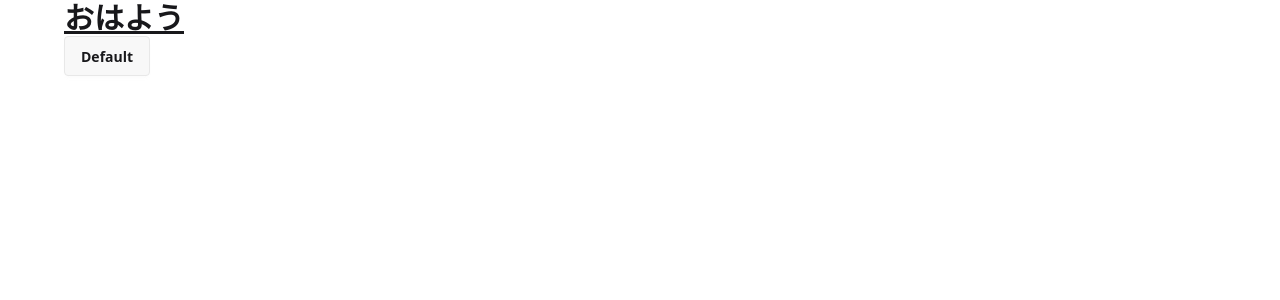
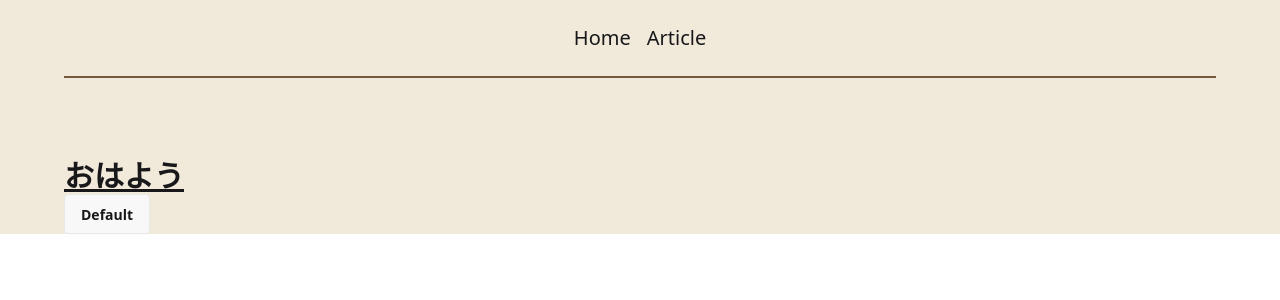
Before and after one commit to Rikka1073/Next-new-blog-app, a Next.js app: page / in a window 1280 px wide. Shown: the top 300 px of the page. Built offline with nearby package versions, Linux system fonts and the light colour scheme.

Commit message:
headerの作成　背景色の追加

```diff
--- a/app/layout.tsx
+++ b/app/layout.tsx
@@ -1,10 +1,16 @@
+import Header from "../components/Header";
 import "../styles/globals.css";
 
 export default function RootLayout({ children }: { children: React.ReactNode }) {
   return (
     <html lang="en">
       <body>
-        <div className="max-w-6xl mx-auto">{children}</div>
+        <div className="bg-[#F1E9DA]">
+          <div className="max-w-6xl mx-auto">
+            <Header />
+            {children}
+          </div>
+        </div>
       </body>
     </html>
   );
--- /dev/null
+++ b/components/Header.tsx
@@ -0,0 +1,20 @@
+import Link from "next/link";
+
+const Header = () => {
+  return (
+    <header>
+      <div className="mb-20 border-b-2 border-[#75593D] p-6">
+        <nav className="flex justify-center gap-4">
+          <Link href="/" className="text-xl">
+            Home
+          </Link>
+          <Link href="/article" className="text-xl">
+            Article
+          </Link>
+        </nav>
+      </div>
+    </header>
+  );
+};
+
+export default Header;
```
